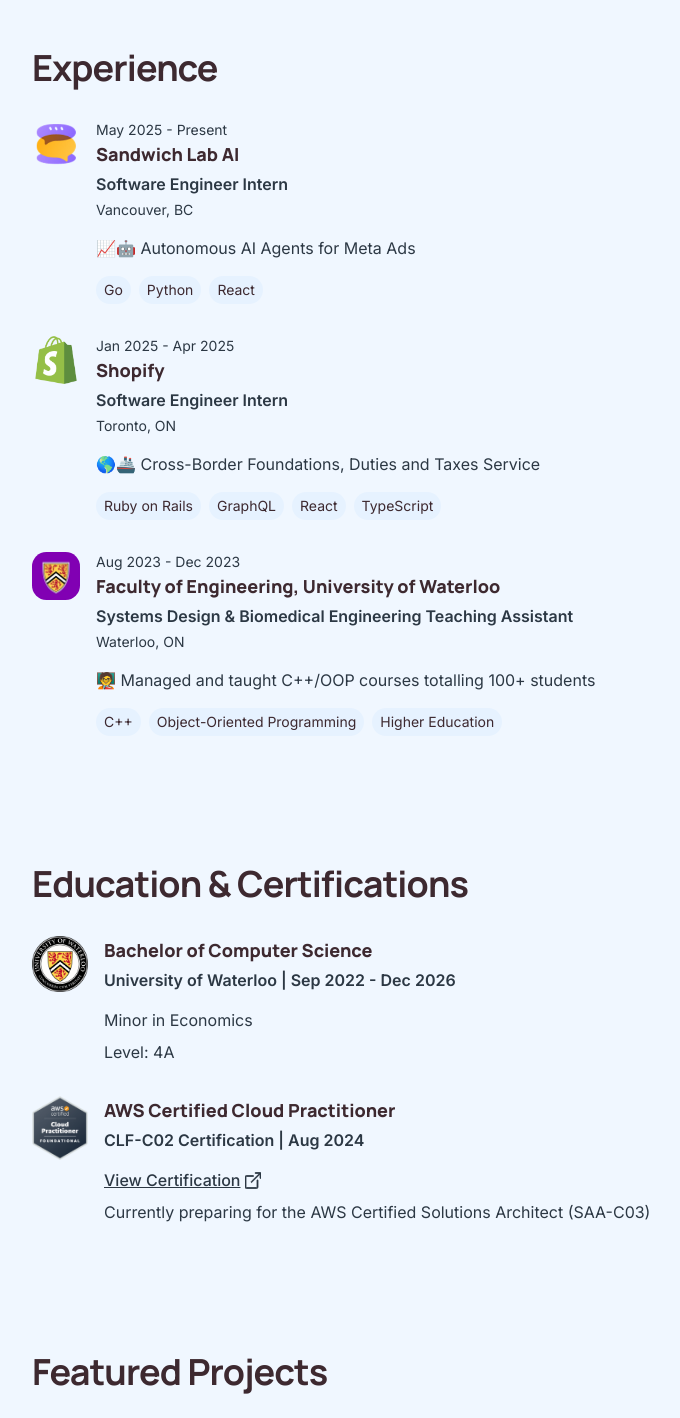
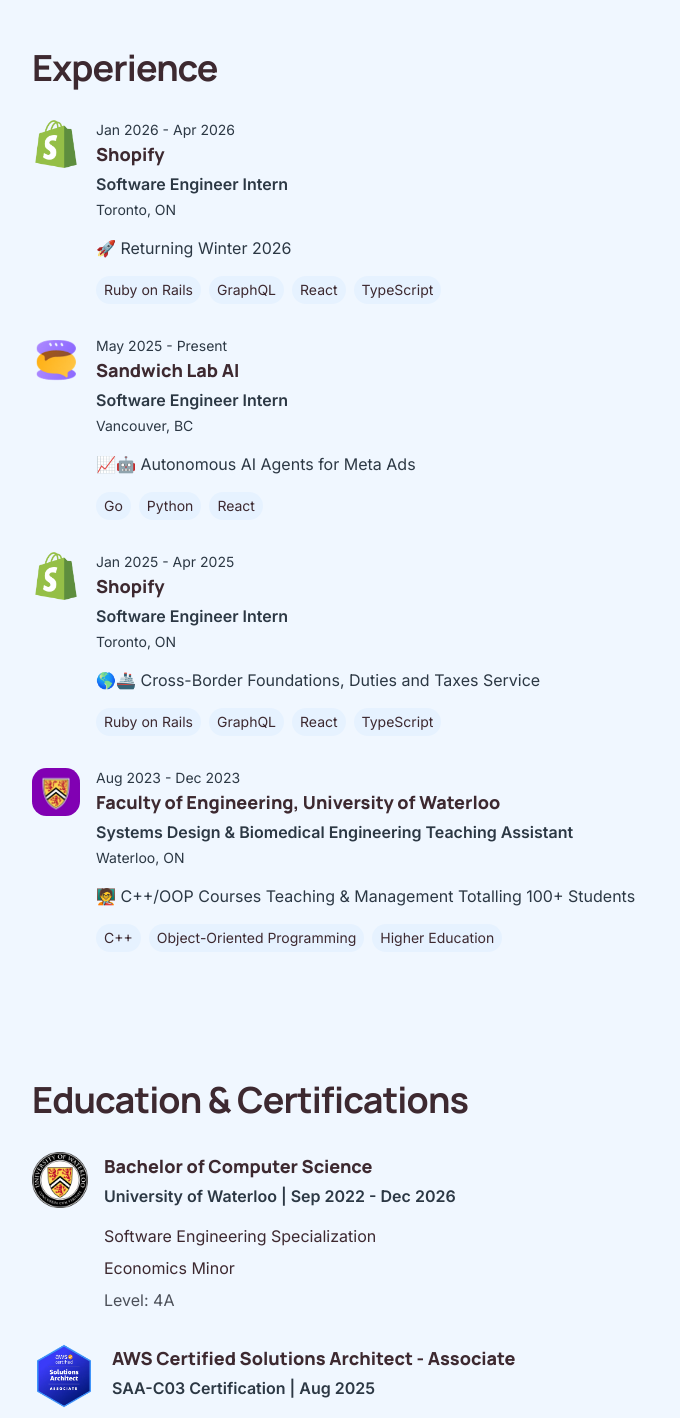
Before and after one commit to bkctrl/bkctrl-portfolio, a Next.js app: page / in a window 1280 px wide. Shown: the part 920-2338 px from the top of the page, without its empty margins (224-904 px from the left). Built offline with nearby package versions, Linux system fonts and the light colour scheme; no server answers.

Commit message:
aug 2025 update #1

```diff
--- a/src/components/App.tsx
+++ b/src/components/App.tsx
@@ -64,7 +64,7 @@
 
         {/* Right Side Icons (Hidden on Small Screens) */}
         <div className="hidden md:flex items-center space-x-2">
-          <Link href="https://bkctrl.s3.ca-central-1.amazonaws.com/Resume_W25_External.pdf" target="_blank" className="p-2 group" prefetch={false}>
+          <Link href="https://bkctrl.ca/Resume_External.pdf" target="_blank" className="p-2 group" prefetch={false}>
             <DocumentIcon className="h-5 w-5 fill-white transition-colors group-hover:fill-[#c2cdfebe]" />
           </Link>
           <Link href="https://github.com/bkctrl" target="_blank" className="p-2 group" prefetch={false}>
@@ -120,7 +120,7 @@
                   I&apos;m a 4A Computer Science student at the University of Waterloo, with a minor in Economics. My current position is at Shopify, where I&apos;m constantly striving to learn new technologies and expand my knowledge in the industry.
                 </p>
                 <div className="flex items-center gap-4" style={{paddingBottom : "4rem"}}>
-                  <Link href="https://bkctrl.s3.ca-central-1.amazonaws.com/Resume_W25_External.pdf" target="_blank">
+                  <Link href="https://bkctrl.ca/Resume_External.pdf" target="_blank">
                     <Button className="mt-4">
                       <DocumentIcon className="mr-2 h-4 w-4" />
                       Resume
@@ -159,6 +159,40 @@
             <div className="mx-auto max-w-3xl" style={{paddingTop: "3rem"}}>
               <h2 className="text-3xl font-bold tracking-tight sm:text-4xl">Experience</h2>
               <div className="mt-8 space-y-8">
+              <div className="flex items-start group">
+                <div className="w-[64px] flex-shrink-0">
+                  <Link href="https://www.shopify.com" target="_blank" prefetch={false}>
+                    <img
+                      src="/shopify-logo.png"
+                      width={70}
+                      height={70}
+                      alt="shopifylogo"
+                      className="mr-4 h-12 w-12 text-muted-foreground group-hover:border group-hover:border-[#ff69b4] group-hover:rounded-md"
+                    />
+                  </Link>
+                </div>
+                  <div>
+                    <p className="text-sm text-muted-foreground">Jan 2026 - Apr 2026</p>
+                    <Link href="https://www.shopify.com" target="_blank" prefetch={false}>
+                      <h3 className="text-lg font-semibold group-hover:text-[#ff69b4]">
+                        <strong>Shopify</strong>
+                      </h3>
+                    </Link>
+                    <p className="mt-1 text-muted-foreground font-semibold">Software Engineer Intern</p>
+                    <p className="mt-1 text-sm text-muted-foreground">Toronto, ON</p>
+                    <ul className="mt-4 space-y-2 text-muted-foreground">
+                      <li>
+                      🚀 Returning Winter 2026
+                      </li>
+                    </ul>
+                    <div className="mt-4 flex gap-2">
+                      <span className="bg-muted px-2 py-1 rounded-md text-sm">Ruby on Rails</span>
+                      <span className="bg-muted px-2 py-1 rounded-md text-sm">GraphQL</span>
+                      <span className="bg-muted px-2 py-1 rounded-md text-sm">React</span>
+                      <span className="bg-muted px-2 py-1 rounded-md text-sm">TypeScript</span>
+                    </div>
+                  </div>
+                </div>
               <div className="flex items-start group">
               <div className="w-[64px] flex-shrink-0">
                 <Link href="https://www.sandwichlab.ai" target="_blank" prefetch={false}>
@@ -250,7 +284,7 @@
                     <p className="mt-1 text-sm text-muted-foreground">Waterloo, ON</p>
                     <ul className="mt-4 space-y-2 text-muted-foreground">
                       <li>
-                        🧑‍🏫 Managed and taught C++/OOP courses totalling 100+ students
+                        🧑‍🏫 C++/OOP Courses Teaching & Management Totalling 100+ Students
                       </li>
                     </ul>
                     <div className="mt-4 flex gap-2">
@@ -282,10 +316,37 @@
                       <p className="font-semibold"><b>Bachelor of Computer Science</b></p>
                     </h3>
                     <p className="mt-1 text-muted-foreground font-semibold">University of Waterloo | Sep 2022 - Dec 2026</p>
+                    <ul className="mt-4 space-y-2">
+                      <li>Software Engineering Specialization</li>
+                      <li>Economics Minor</li>
+                      <li style={{color: '#4c5059'}}>Level: 4A</li>
+                    </ul>
+                  </div>
+                </div>
+              </div>
+              <div className="mt-8 space-y-8">
+                <div className="flex items-start group">
+                  <img
+                    src="/aws-saa-c03.png"
+                    width={64}
+                    height={64}
+                    className="mr-4 h-16 w-16 text-muted-foreground group-hover:border group-hover:border-[#ff69b4] group-hover:rounded-full"
+                    style={{borderRadius : "30%"}}
+                  />
+                  <div>
+                    <h3 className="text-lg font-semibold group-hover:text-[#ff69b4]">
+                      <p className="font-semibold"><b>AWS Certified Solutions Architect - Associate</b></p>
+                    </h3>
+                    <p className="mt-1 text-muted-foreground font-semibold">SAA-C03 Certification | Aug 2025</p>
                     <ul className="mt-4 space-y-2 text-muted-foreground">
-                      <li>Minor in Economics</li>
                       <li>
-                        Level: 4A
+                      <a href="https://bkctrl.ca" target="_blank" className="flex items-center text-black font-medium hover:text-gray-800 hover:font-semibold">
+                      <p className="underline" style={{paddingRight: "0.3em"}}>View Certification</p>
+                      <svg xmlns="http://www.w3.org/2000/svg" width="16" height="17" fill="currentColor" stroke="currentColor" stroke-width="0.8" className="bi bi-box-arrow-up-right" viewBox="0 0 16 16">
+                        <path fill-rule="evenodd" d="M8.636 3.5a.5.5 0 0 0-.5-.5H1.5A1.5 1.5 0 0 0 0 4.5v10A1.5 1.5 0 0 0 1.5 16h10a1.5 1.5 0 0 0 1.5-1.5V7.864a.5.5 0 0 0-1 0V14.5a.5.5 0 0 1-.5.5h-10a.5.5 0 0 1-.5-.5v-10a.5.5 0 0 1 .5-.5h6.636a.5.5 0 0 0 .5-.5"/>
+                        <path fill-rule="evenodd" d="M16 .5a.5.5 0 0 0-.5-.5h-5a.5.5 0 0 0 0 1h3.793L6.146 9.146a.5.5 0 1 0 .708.708L15 1.707V5.5a.5.5 0 0 0 1 0z"/>
+                      </svg>
+                  </a>
                       </li>
                     </ul>
                   </div>
@@ -297,7 +358,7 @@
                     src="/aws-clf-c02.png"
                     width={64}
                     height={64}
-                    className="mr-4 h-16 w-14 text-muted-foreground group-hover:border group-hover:border-[#ff69b4] group-hover:rounded-full"
+                    className="mr-4 h-16 w-16 px-1 text-muted-foreground group-hover:border group-hover:border-[#ff69b4] group-hover:rounded-full"
                     style={{borderRadius : "30%"}}
                   />
                   <div>
@@ -314,9 +375,6 @@
                         <path fill-rule="evenodd" d="M16 .5a.5.5 0 0 0-.5-.5h-5a.5.5 0 0 0 0 1h3.793L6.146 9.146a.5.5 0 1 0 .708.708L15 1.707V5.5a.5.5 0 0 0 1 0z"/>
                       </svg>
                   </a>
-                      </li>
-                      <li>
-                        Currently preparing for the AWS Certified Solutions Architect (SAA-C03)
                       </li>
                     </ul>
                   </div>
```
Also changed, not shown: public/aws-clf-c02.png, public/aws-saa-c03.png (added).
